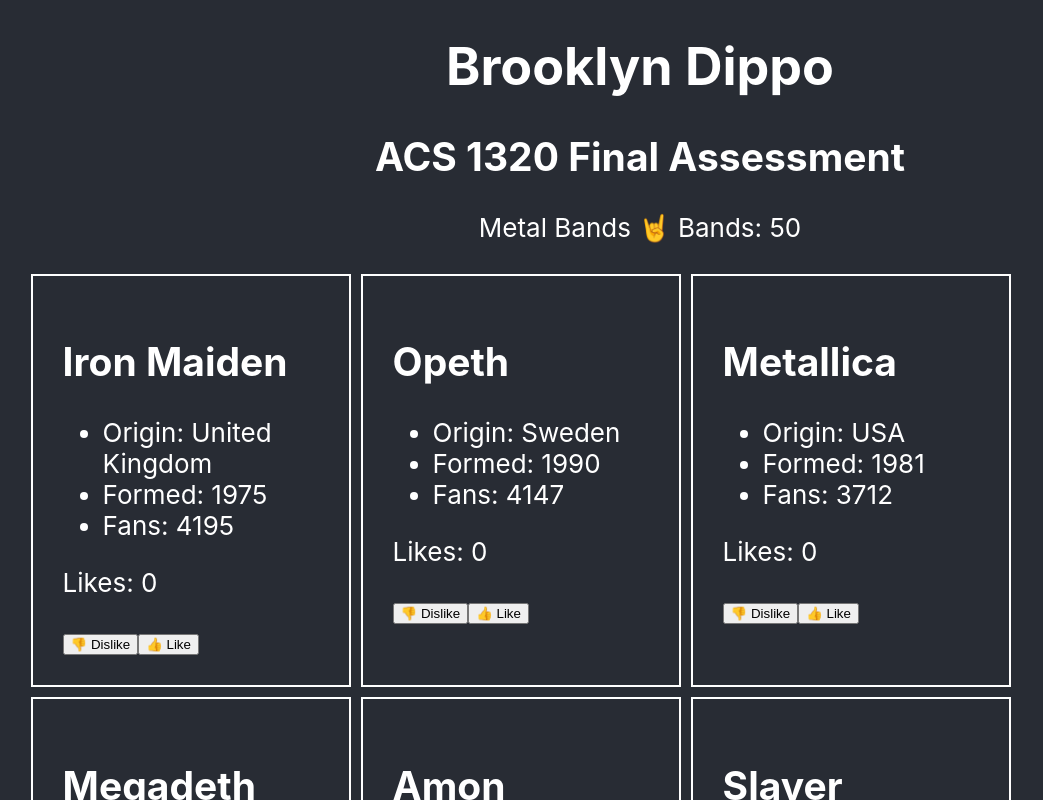
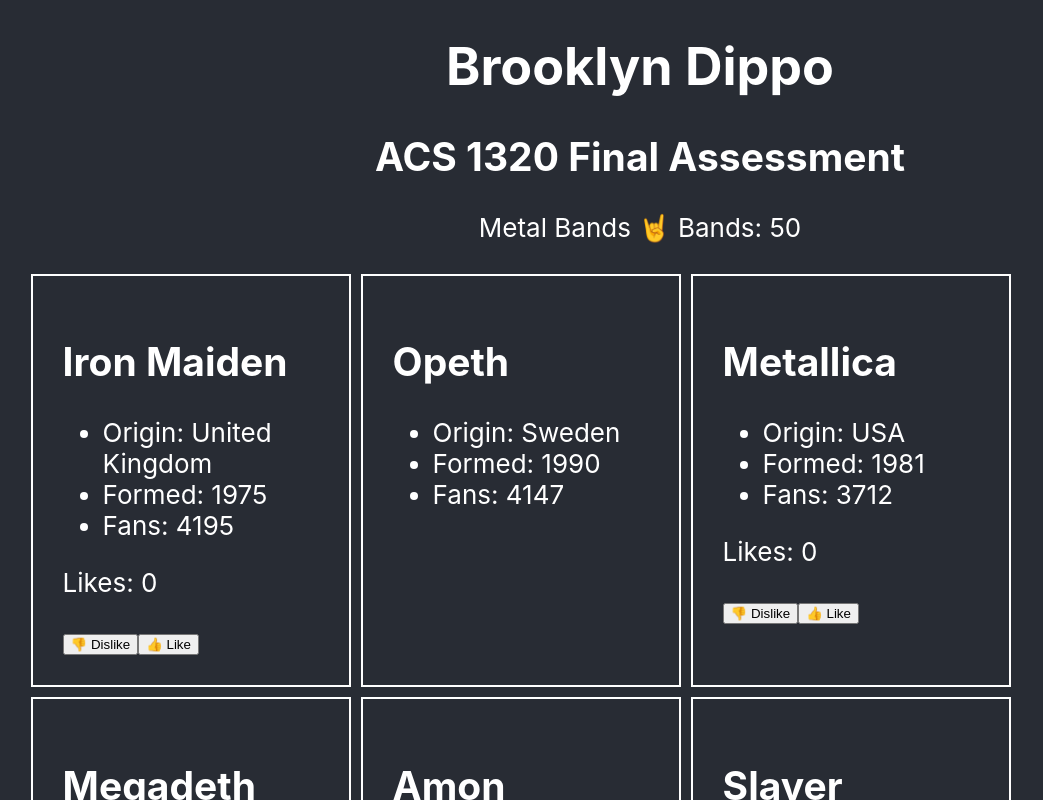
Before and after one commit to brooklyndippo/metal-bands, a React (Create React App) app: page / in a window 1280 px wide. Shown: the top 800 px of the page, without its empty margins (0-1043 px from the left). Built offline with nearby package versions, Linux system fonts and the light colour scheme.

Commit message:
add conditional rendering so band only shows like/dislike if still together

```diff
--- a/src/components/Band.js
+++ b/src/components/Band.js
@@ -1,7 +1,7 @@
 import Like from "./Like"
 
 export default function Band(props) {
-    const {name, formed, origin, fans} = props
+    const {name, formed, origin, fans, split} = props
     return (
         <div style={{"border": "2px solid white", "width": "20vw", "margin": "5px", "padding": "30px", "textAlign": "left"}}>
             <h2>{name}</h2>
@@ -10,7 +10,7 @@
                 <li>Formed: {formed}</li>
                 <li>Fans: {fans}</li>
             </ul>
-            <Like />
+            {split === "-" && <Like />}
         </div>
     )
 }
--- a/src/components/MetalMeta.js
+++ b/src/components/MetalMeta.js
@@ -17,6 +17,7 @@
                 formed={band.formed}
                 origin={band.origin}
                 fans={band.fans}
+                split={band.split}
                 />
             ))}
             </div>
```
